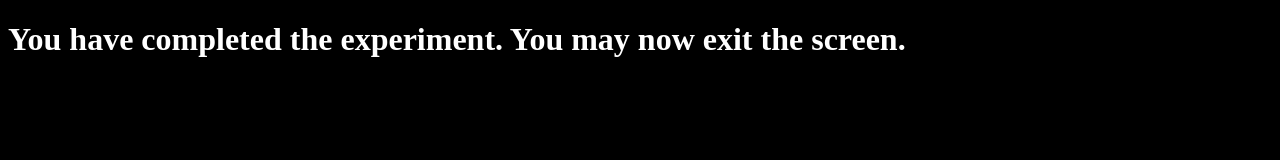
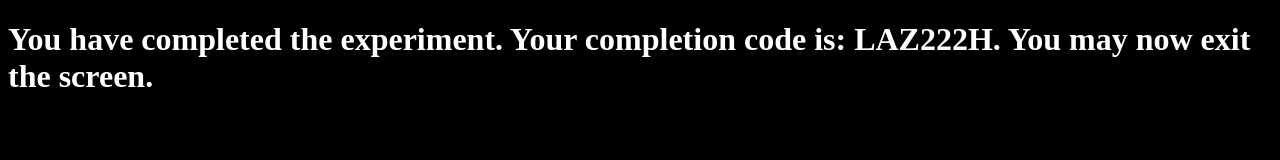
Before and after one commit to blairshevlin/singleTrialPilot, a website: page public/views/finish.html in a window 1280 px wide. Drawn offline with nearby package versions, Linux system fonts and the light colour scheme; files that its build step writes are made by us from their sources.

Commit message:
Finish Code

```diff
--- a/public/views/finish.html
+++ b/public/views/finish.html
@@ -7,7 +7,7 @@
     <body>
         <div class = "parent">
             <div class = "child">
-                <h1>You have completed the experiment. You may now exit the screen.</h1>
+                <h1>You have completed the experiment. Your completion code is: LAZ222H. You may now exit the screen.</h1>
             </div>
     </body>
 </html>
```
